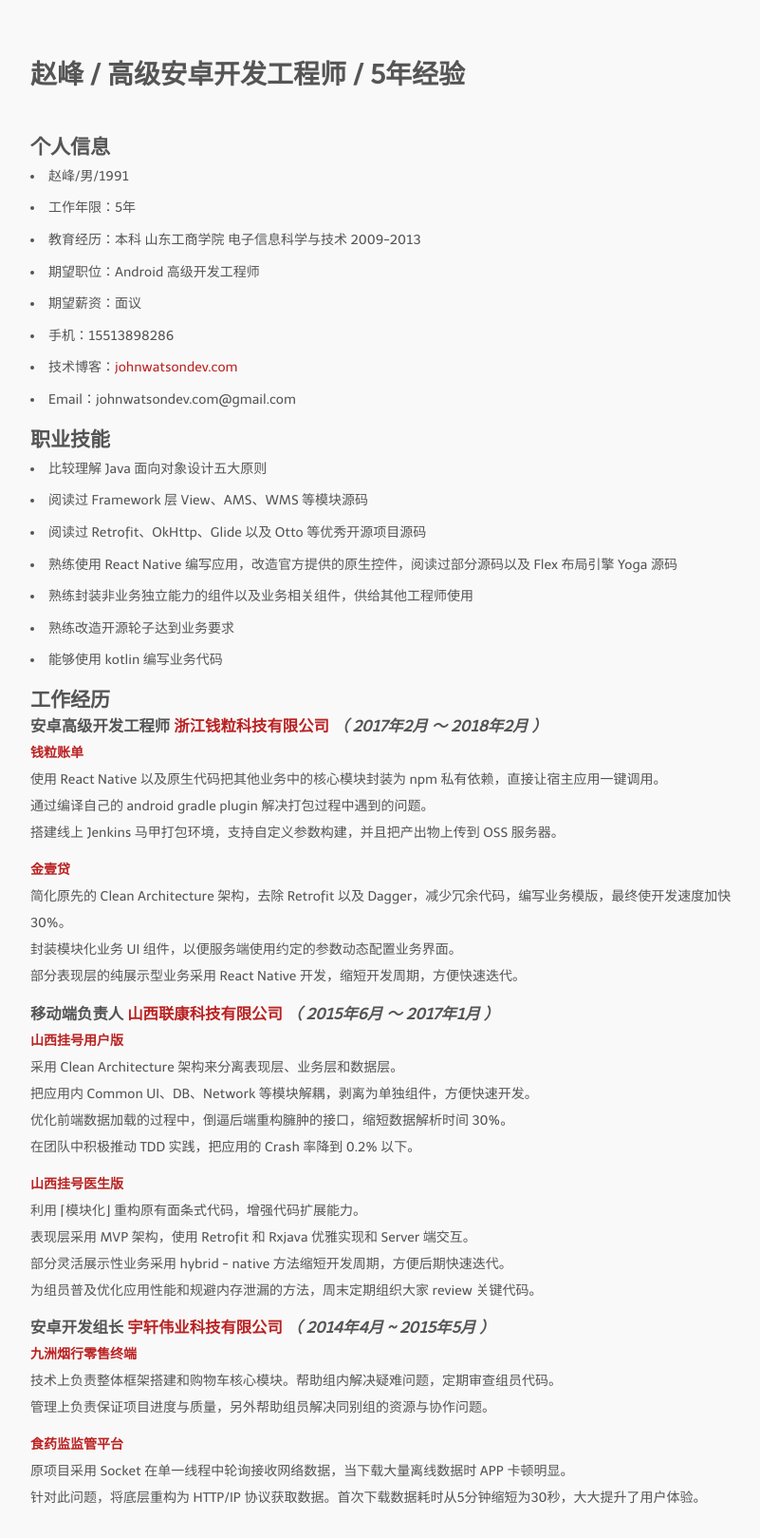
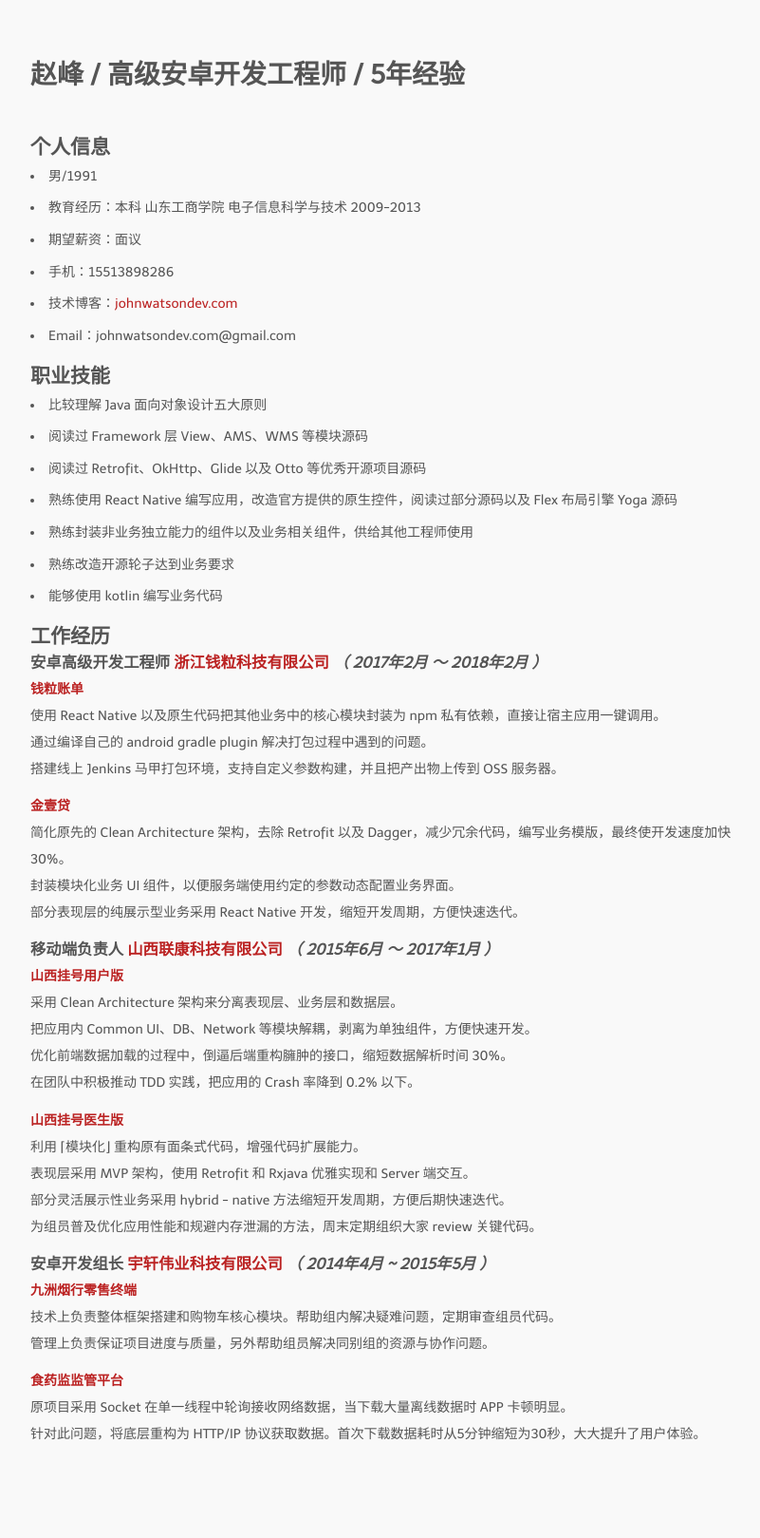
Before and after one commit to johnwatsondev/johnwatsondev.github.io, a Jekyll site: the page built from mycv.md, in a window 1280 px wide. Shown: the whole page at 95% size, without its empty margins (233-1034 px from the left). Built offline with Jekyll 4.4.1, drawn with Linux system fonts in a browser that asks for light colours; nearby versions of some CDN libraries; some web fonts are replaced; after the commit the page ends 1552 px from its top, so only the background shows below that.

Commit message:
Update: cv page's content

```diff
--- a/mycv.md
+++ b/mycv.md
@@ -6,10 +6,8 @@ permalink: /mycv/
 
 ## 个人信息
 
- - 赵峰/男/1991
- - 工作年限：5年
+ - 男/1991
  - 教育经历：本科 山东工商学院 电子信息科学与技术 2009-2013
- - 期望职位：Android 高级开发工程师
  - 期望薪资：面议
  - 手机：15513898286
  - 技术博客：[johnwatsondev.com](http://johnwatsondev.com)
```
